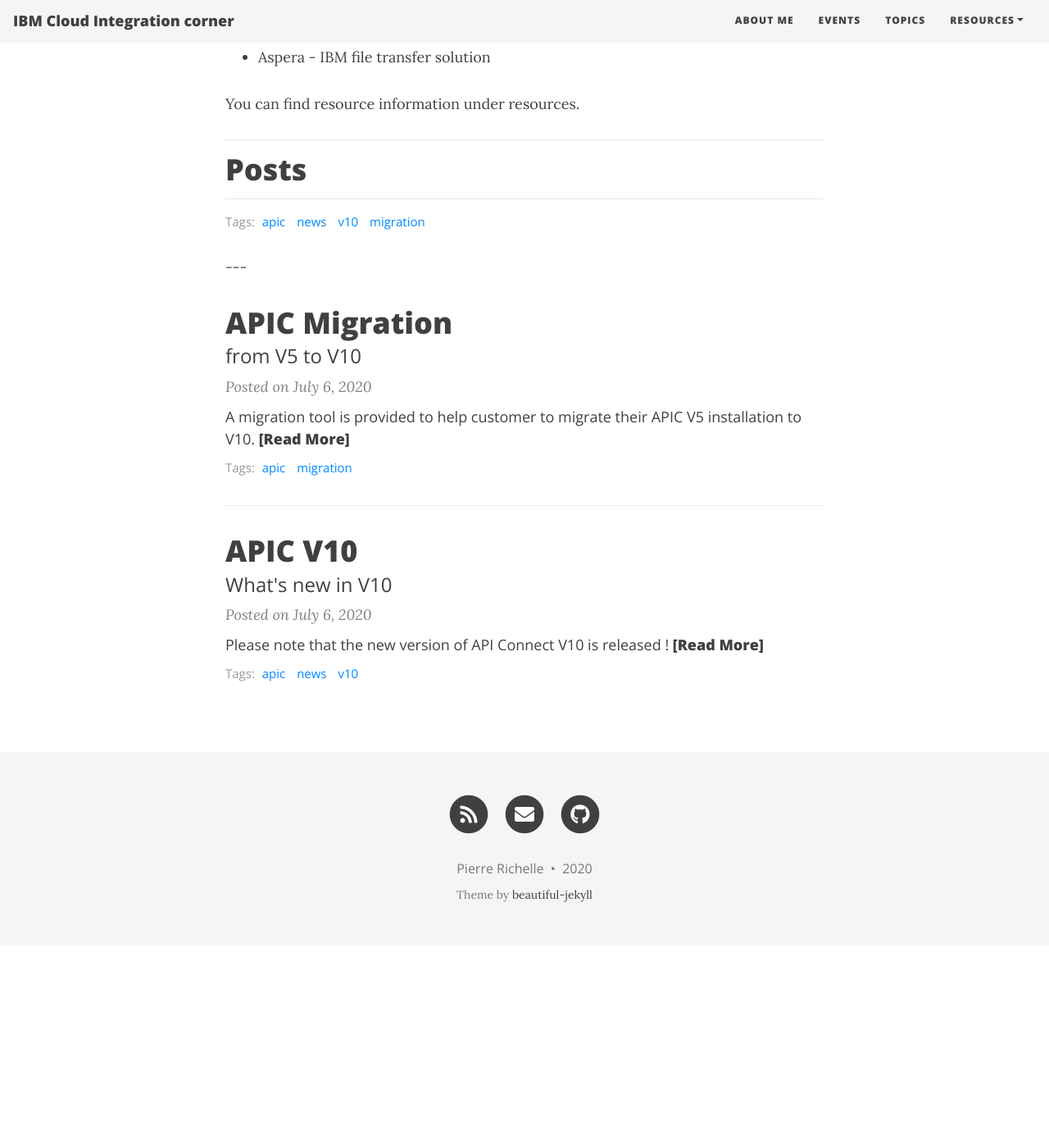
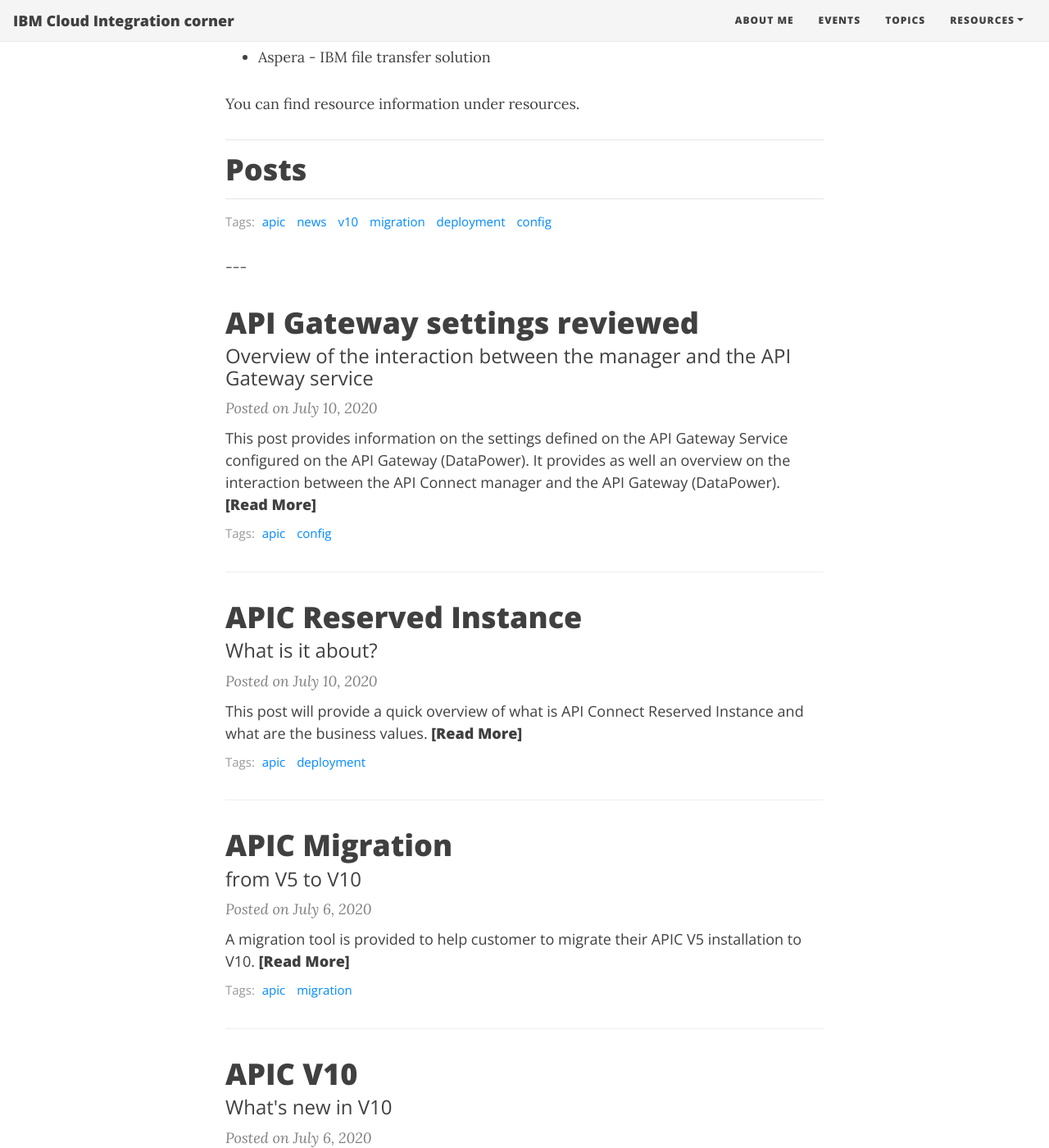
Before and after one commit to prichelle/integration.github.io, a Jekyll site: the page built from index.md, in a window 1280 px wide and 1400 px high, scrolled down 699 px. Shown: the whole window at 82% size. Built offline with Jekyll 4.4.1, drawn with Linux system fonts in a browser that asks for light colours; nearby versions of some CDN libraries; before the commit the page ends 1851 px from its top, so only the background shows below that; some of the changed lines change nothing that is shown.

Commit message:
mgmt-gtw

```diff
--- a/_config.yml
+++ b/_config.yml
@@ -123,7 +123,7 @@
 # --- Comments --- #
 
 # To use Disqus comments, sign up to https://disqus.com and fill in your Disqus shortname (NOT the userid)
-#disqus: ""
+disqus: "prichelle"
 
 # To use Facebook Comments, create a Facebook app and fill in the Facebook App ID
 #fb_comment_id: ""
--- /dev/null
+++ b/_posts/2020-07-10-APICRI.md
@@ -0,0 +1,33 @@
+---
+layout: post
+title: APIC Reserved Instance
+subtitle: What is it about?
+tags: [apic, deployment]
+comments: true
+category: apic
+---
+
+This post will provide a quick overview of what is API Connect Reserved Instance and what are the business values.
+
+In a nutshell, API Connect Reserved Instance is an API Connect solution deployed on IBM Cloud and managed by IBM.
+The different components are deployed on a shared infrastructure but the API Connect componets are not shared with others hence the word **reserved**.
+
+## Licensing
+The license is per API calls.
+
+On the IBM Cloud you have managed for you:
+- An API manager that allows to author and manager your API definition
+- A developer portal with one or multiple sites.
+- A datapower gateway
+
+Any number of remote gateways can be deployed on your cloud.
+
+## Remote Gateway
+- You are entitled to deploy any number of remote gateways that would like.
+- Those remote gateways are deployed on any cloud (on premise or on cloud providers) and they are attached to the API Connect manager instance running on IBM Cloud.
+- The remote gateways are DataPower gateways that are managed by you.
+- The API Connect topology configuration on the API Connect manager is performed by the IBM operational team.
+- Once the gateway has been added to the topology you can assign them to your catalogs at your preferences.
+
+## References
+* [What is API Connect Reserved Instance](https://www.ibm.com/support/knowledgecenter/SSMNED_cloud/com.ibm.apic.overview.doc/capic_reservedinstance.html)
--- /dev/null
+++ b/_posts/2020-07-10-mgmt-gateway.md
@@ -0,0 +1,61 @@
+---
+layout: post
+title: API Gateway settings reviewed
+subtitle: Overview of the interaction between the manager and the API Gateway service
+tags: [apic, config]
+comments: true
+category: apic
+---
+
+This post provides information on the settings defined on the API Gateway Service configured on the API Gateway (DataPower).
+It provides as well an overview on the interaction between the API Connect manager and the API Gateway (DataPower).
+
+# Configuration
+![interaction diagram](../assets/img/apic/mgmt-apigw.png)
+
+The new API Gateway (DataPower) is using a new service called the **API Gateway Service** (GWS).
+This service is receiving configuration from API Connect manager and is also calling API Connect manager.
+All the API definition set on API Connect are provided through this channel.
+The https front side handler user to serve API traffic is also configured by the GWS. The TLS configuration of the handler is made using information provided in the manager cloud interface.
+
+The API Gateway are located behind load balancers:
+- GWS LB: load balancer for the API Gateway Service
+- API LB: load balancer for the API traffic.
+
+## Manager
+On the manager side, the following information are configured:
+- Management endpoint
+  - Endpoint. This is the endpoint that the manager will used to reach the gateway. The LB is therefore here set: EP-LB-GWS:3000
+  - TLS Client Profile. This object is configured in the management cloud interface under resource->TLS. The TLS client may use of a keystore and trustore.
+    * keystore: mgmt_key/cert (those are the management key and certificate)
+    * truststore: gws_cert (this is the certificate that the gateway service is using to connect. It is required if mTLS is configured)
+- API Invocation Endpoint
+  - API Enpoint base. This is the hostname:port that will be referenced in the developer portal and that is used by the consumer application. This is the load balancer endpoint (if no LB is conigured it will be the DataPower IP).
+    - EP-LB-API:443
+  - TLS Server Profile: this will be used to configure the TLS Server on the front side handler (https listener on the DataPower). The key and certificate that will be exposed on the gateway is uploaded in the TLS object.
+    - gw-api-key/cert
+
+## Gateway
+
+- LocalAddress: This is the IP address used by the gateway service to receive network traffic from the management interface. It is the IP address of the local DataPower network inteface.
+    - EP-DP-GWS
+- Local port: this is the port of the local DataPower network interface.
+    - 3000
+- SSL Client: this is the configuration used by the gateway service to call the API manager.
+   * gws_key/cert
+- SSL Server: this is the TLS configuration used to establish a TLS communication when the manager connects to the DataPower on the IP defined at localAddress. Key and certificate needs to be provided. If mTLS is configured, the API Connect manager certificate need to be uploaded and configured using the val credentials DataPower object.
+   * gws_key/cert
+   * mgmt_cert (if mTLS)
+- API Gateway Address: this is the IP address that is used by the https listener to receive API call on the DataPower. It should be an available IP address of the local network interface.
+  - EP-DP-API
+- API Gateway port: this is the port used to recive incoming API traffic on the local network interface configured at API Gateway Address.
+  - 9443
+
+Note that host alias name can be used to define the network address.
+
+If the gateway service is not up this might be due to
+- wrong gateway peering configuration
+- wrong IP address: all address configured on the DataPower side should be local available address that has been configured on the DataPower default domain
+- port in use: the port configured here are ports that will be created on the configured local address (local network card). Ensure that these ports are not used by other services. Port in use can be found by searching for "TCP port Status"
+- If ports have been used by other services, it might be required to restart the domain (from default domain, search "application domain" -> click domain > restart).
+- Configuration sequence object has not been configured or does not have the right access to configure the DataPower domain objects.
--- a/ressources.md
+++ b/ressources.md
@@ -21,6 +21,11 @@
 * [IBM Aspera connect](https://developer.asperasoft.com/web/connect-client/index)
 * [Aspera API](https://api.ibm.com/explorer/catalog/aspera/product/ibm-aspera/doc/overview)
 
+## IBM API Connect
+
+* [APIC IBM developer](https://developer.ibm.com/apiconnect/)
+* [APIC 2018 white paper](https://developer.ibm.com/apiconnect/2019/02/08/api-connect-v2018-deployment-whitepaper-now-available/)
+* [Recommendations for an API Economy Center of Excellence](https://community.ibm.com/community/user/imwuc/viewdocument/recommendations-for-an-api-economy?CommunityKey=2106cca0-a9f9-45c6-9b28-01a28f4ce947&tab=librarydocuments)
 
 ## General
 
```
Also changed, not shown: assets/img/apic/mgmt-apigw.png (added).
